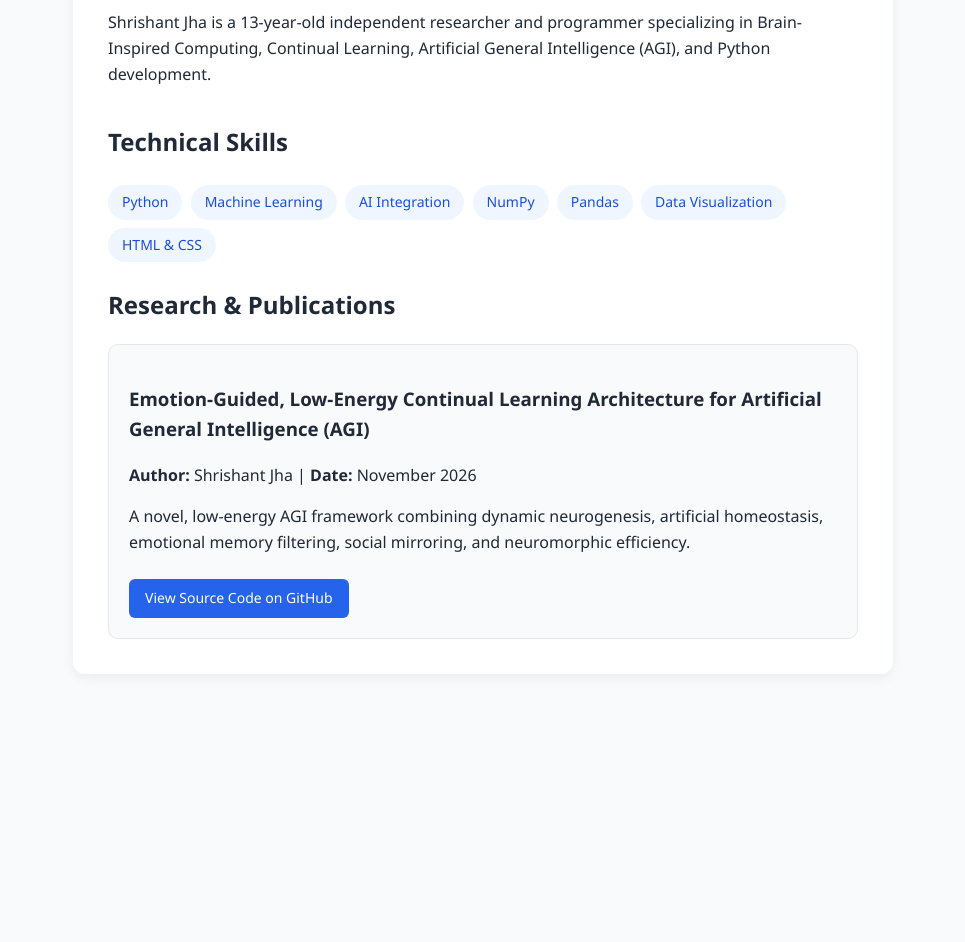
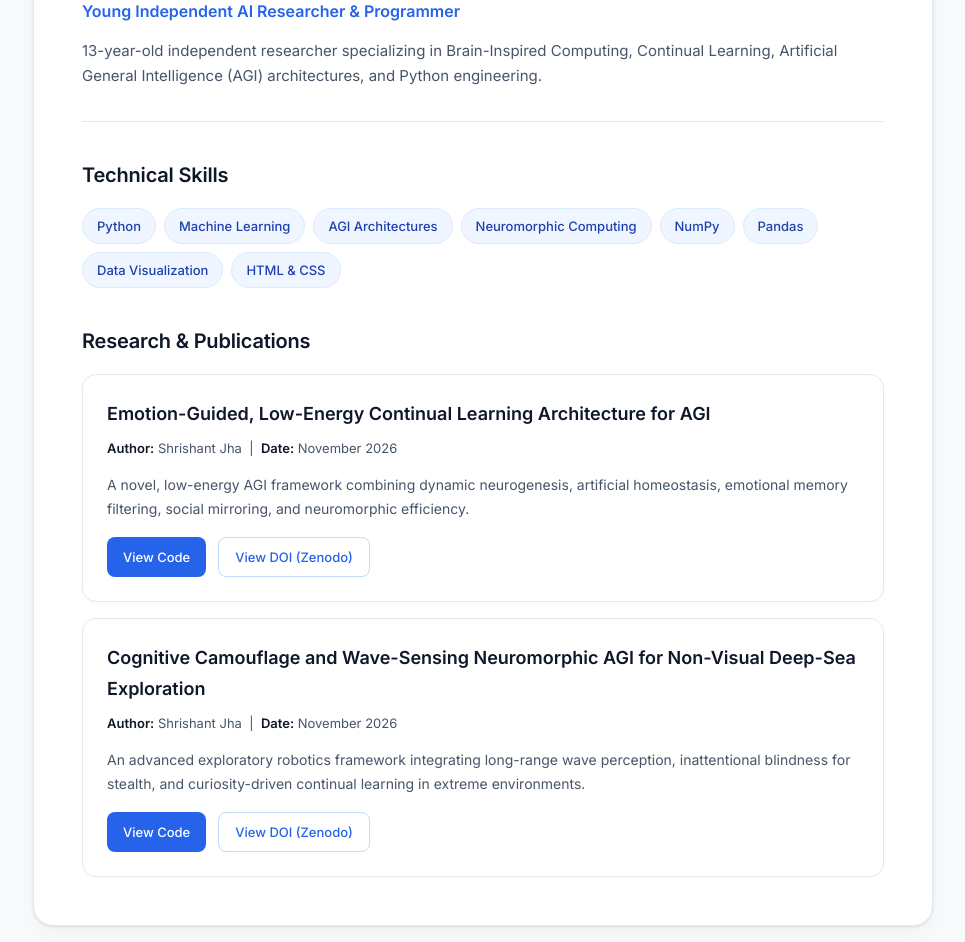
Before and after one commit to shrishantjha4-byte/shrishantjha4-byte.github.io-, a plain HTML site: page index.html in a window 1280 px wide. Shown: the part 355-1297 px from the top of the page, without its empty margins (157-1122 px from the left). Before the commit the page ends 1089 px from the top, so only its background shows below. Drawn offline with Linux system fonts and the light colour scheme.

Commit message:
index.html
Updated the title and bio, added new technical skills, and improved styling.

```diff
--- a/index.html
+++ b/index.html
@@ -4,7 +4,7 @@
   <meta name="google-site-verification" content="nLjGDGAK5UD6nTv3gbAaETcaRN7Y3ANmc2RWCm6ENdY" />
   <meta charset="UTF-8">
   <meta name="viewport" content="width=device-width, initial-scale=1.0">
-  <title>Shrishant Jha - Young AI Researcher & Programmer</title>
+  <title>Shrishant Jha | Young AI Researcher & Programmer</title>
   <meta name="description" content="Shrishant Jha is a 13-year-old independent AI researcher and programmer specializing in Python, Machine Learning, AGI architectures, NumPy, Pandas, and Data Visualization.">
 
   <script type="application/ld+json">
@@ -14,55 +14,256 @@
     "name": "Shrishant Jha",
     "jobTitle": "Independent AI Researcher and Programmer",
     "description": "Shrishant Jha is a young independent researcher and programmer working on Brain-Inspired Computing, Continual Learning, Python, and Machine Learning.",
-    "url": "https://shrishantjha4-byte.github.io/shrishantjha4-byte.github.io-/"
-    "image": "https://github.io",
+    "url": "https://shrishantjha4-byte.github.io/shrishantjha4-byte.github.io-/",
     "sameAs": [
-      "https://github.com"
+      "https://github.com/shrishantjha4-byte"
     ],
     "knowsAbout": ["Artificial General Intelligence", "Python", "Machine Learning", "AI Integration", "NumPy", "Pandas", "Data Visualization", "HTML", "CSS"]
   }
   </script>
+
+  <!-- Google Fonts for Clean Typography -->
+  <link href="https://fonts.googleapis.com/css2?family=Inter:wght@300;400;500;600;700&display=swap" rel="stylesheet">
+
   <style>
-    body { font-family: 'Segoe UI', Arial, sans-serif; max-width: 820px; margin: 40px auto; padding: 20px; line-height: 1.6; color: #1f2937; background-color: #f9fafb; }
-    .container { background: #ffffff; padding: 35px; border-radius: 12px; box-shadow: 0 4px 12px rgba(0,0,0,0.06); }
-    .header { display: flex; align-items: center; gap: 24px; flex-wrap: wrap; }
-    img { width: 150px; height: 150px; border-radius: 50%; object-fit: cover; border: 3px solid #2563eb; }
-    h1 { margin: 0; font-size: 28px; color: #111827; }
-    .subtitle { color: #2563eb; font-weight: 600; margin: 4px 0 12px 0; font-size: 16px; }
-    .tag { display: inline-block; background: #eff6ff; color: #1d4ed8; padding: 6px 14px; border-radius: 20px; margin: 4px 4px 4px 0; font-size: 14px; font-weight: 500; }
-    .card { border: 1px solid #e5e7eb; padding: 20px; border-radius: 10px; margin-top: 16px; background: #f8fafc; }
-    .btn { display: inline-block; background: #2563eb; color: #ffffff; text-decoration: none; padding: 8px 16px; border-radius: 6px; font-size: 14px; margin-top: 8px; }
+    :root {
+      --primary: #2563eb;
+      --primary-dark: #1d4ed8;
+      --bg-color: #f8fafc;
+      --card-bg: #ffffff;
+      --text-main: #0f172a;
+      --text-muted: #475569;
+      --border-color: #e2e8f0;
+      --tag-bg: #eff6ff;
+      --tag-text: #1e40af;
+    }
+
+    body {
+      font-family: 'Inter', system-ui, -apple-system, sans-serif;
+      max-width: 900px;
+      margin: 40px auto;
+      padding: 24px;
+      line-height: 1.7;
+      color: var(--text-main);
+      background-color: var(--bg-color);
+    }
+
+    .container {
+      background: var(--card-bg);
+      padding: 48px;
+      border-radius: 20px;
+      box-shadow: 0 10px 30px -5px rgba(0, 0, 0, 0.05), 0 1px 3px 0 rgba(0, 0, 0, 0.1);
+      border: 1px solid var(--border-color);
+    }
+
+    .header {
+      display: flex;
+      align-items: center;
+      gap: 32px;
+      flex-wrap: wrap;
+      padding-bottom: 32px;
+      border-bottom: 1px solid var(--border-color);
+    }
+
+    .profile-img {
+      width: 140px;
+      height: 140px;
+      border-radius: 50%;
+      object-fit: cover;
+      border: 4px solid #bfdbfe;
+      box-shadow: 0 4px 14px rgba(37, 99, 235, 0.15);
+    }
+
+    h1 {
+      margin: 0;
+      font-size: 32px;
+      font-weight: 700;
+      letter-spacing: -0.02em;
+      color: var(--text-main);
+    }
+
+    .subtitle {
+      color: var(--primary);
+      font-weight: 600;
+      margin: 6px 0 12px 0;
+      font-size: 16px;
+    }
+
+    .bio {
+      color: var(--text-muted);
+      font-size: 15px;
+      margin: 0;
+    }
+
+    section {
+      margin-top: 36px;
+    }
+
+    h2 {
+      font-size: 20px;
+      font-weight: 600;
+      color: var(--text-main);
+      margin-bottom: 16px;
+      letter-spacing: -0.01em;
+    }
+
+    .tags-container {
+      display: flex;
+      flex-wrap: wrap;
+      gap: 8px;
+    }
+
+    .tag {
+      background: var(--tag-bg);
+      color: var(--tag-text);
+      padding: 6px 14px;
+      border-radius: 30px;
+      font-size: 13px;
+      font-weight: 500;
+      border: 1px solid #dbeafe;
+      transition: all 0.2s ease;
+    }
+
+    .tag:hover {
+      background: #dbeafe;
+      transform: translateY(-1px);
+    }
+
+    .card {
+      border: 1px solid var(--border-color);
+      padding: 24px;
+      border-radius: 14px;
+      margin-top: 16px;
+      background: #ffffff;
+      box-shadow: 0 2px 4px rgba(0,0,0,0.02);
+      transition: all 0.3s ease;
+    }
+
+    .card:hover {
+      border-color: #cbd5e1;
+      box-shadow: 0 8px 20px -4px rgba(0, 0, 0, 0.05);
+      transform: translateY(-2px);
+    }
+
+    .card h3 {
+      margin: 0 0 8px 0;
+      font-size: 18px;
+      color: var(--text-main);
+      font-weight: 600;
+    }
+
+    .meta-info {
+      font-size: 13px;
+      color: var(--text-muted);
+      margin-bottom: 12px;
+    }
+
+    .meta-info span {
+      font-weight: 600;
+      color: var(--text-main);
+    }
+
+    .card p {
+      font-size: 14px;
+      color: var(--text-muted);
+      margin-bottom: 16px;
+    }
+
+    .btn-group {
+      display: flex;
+      gap: 12px;
+      flex-wrap: wrap;
+    }
+
+    .btn {
+      display: inline-flex;
+      align-items: center;
+      gap: 6px;
+      background: var(--primary);
+      color: #ffffff;
+      text-decoration: none;
+      padding: 8px 16px;
+      border-radius: 8px;
+      font-size: 13px;
+      font-weight: 500;
+      transition: background 0.2s ease, transform 0.1s ease;
+    }
+
+    .btn:hover {
+      background: var(--primary-dark);
+      transform: translateY(-1px);
+    }
+
+    .btn-outline {
+      background: transparent;
+      color: var(--primary);
+      border: 1px solid #bfdbfe;
+    }
+
+    .btn-outline:hover {
+      background: var(--tag-bg);
+      color: var(--primary-dark);
+    }
+
+    @media (max-width: 640px) {
+      .container { padding: 24px; }
+      .header { flex-direction: column; text-align: center; }
+    }
   </style>
 </head>
 <body>
   <div class="container">
+    <!-- Header Section -->
     <div class="header">
-      <img src="shrishant-jha.jpg" alt="Shrishant Jha Young AI Researcher and Programmer">
+      <img src="shrishant-jha.jpg" class="profile-img" alt="Shrishant Jha - Young AI Researcher and Programmer">
       <div>
         <h1>Shrishant Jha</h1>
         <div class="subtitle">Young Independent AI Researcher & Programmer</div>
-        <p>Shrishant Jha is a 13-year-old independent researcher and programmer specializing in Brain-Inspired Computing, Continual Learning, Artificial General Intelligence (AGI), and Python development.</p>
+        <p class="bio">13-year-old independent researcher specializing in Brain-Inspired Computing, Continual Learning, Artificial General Intelligence (AGI) architectures, and Python engineering.</p>
       </div>
     </div>
 
+    <!-- Technical Skills Section -->
+    <section>
       <h2>Technical Skills</h2>
-    <div>
+      <div class="tags-container">
         <span class="tag">Python</span>
         <span class="tag">Machine Learning</span>
-      <span class="tag">AI Integration</span>
+        <span class="tag">AGI Architectures</span>
+        <span class="tag">Neuromorphic Computing</span>
         <span class="tag">NumPy</span>
         <span class="tag">Pandas</span>
         <span class="tag">Data Visualization</span>
         <span class="tag">HTML & CSS</span>
       </div>
+    </section>
 
+    <!-- Research & Publications Section -->
+    <section>
       <h2>Research & Publications</h2>
+
+      <!-- Research Paper 1 -->
       <div class="card">
-      <h3>Emotion-Guided, Low-Energy Continual Learning Architecture for Artificial General Intelligence (AGI)</h3>
-      <p><strong>Author:</strong> Shrishant Jha | <strong>Date:</strong> November 2026</p>
+        <h3>Emotion-Guided, Low-Energy Continual Learning Architecture for AGI</h3>
+        <div class="meta-info"><span>Author:</span> Shrishant Jha &nbsp;|&nbsp; <span>Date:</span> November 2026</div>
         <p>A novel, low-energy AGI framework combining dynamic neurogenesis, artificial homeostasis, emotional memory filtering, social mirroring, and neuromorphic efficiency.</p>
-      <a class="btn" href=" https://github.com/shrishantjha4-byte/Emotion-Guided-AGI-Continual-Learning/blob/main/Blind_context_agent.py" target="_blank">View Source Code on GitHub</a>
+        <div class="btn-group">
+          <a class="btn" href="https://github.com/shrishantjha4-byte/Emotion-Guided-AGI-Continual-Learning/blob/main/Blind_context_agent.py" target="_blank">View Code</a>
+          <a class="btn btn-outline" href="https://doi.org/10.5281/zenodo.24313726" target="_blank">View DOI (Zenodo)</a>
         </div>
+      </div>
+
+      <!-- Research Paper 2 -->
+      <div class="card">
+        <h3>Cognitive Camouflage and Wave-Sensing Neuromorphic AGI for Non-Visual Deep-Sea Exploration</h3>
+        <div class="meta-info"><span>Author:</span> Shrishant Jha &nbsp;|&nbsp; <span>Date:</span> November 2026</div>
+        <p>An advanced exploratory robotics framework integrating long-range wave perception, inattentional blindness for stealth, and curiosity-driven continual learning in extreme environments.</p>
+        <div class="btn-group">
+          <a class="btn" href="https://github.com/shrishantjha4-byte/Cognitive-Camouflage-Wave-Sensing-AGI" target="_blank">View Code</a>
+          <a class="btn btn-outline" href="https://doi.org/10.5281/zenodo.24416207" target="_blank">View DOI (Zenodo)</a>
+        </div>
+      </div>
+    </section>
   </div>
 </body>
 </html>
```
Lines whose indentation alone changed are shown as unchanged.
